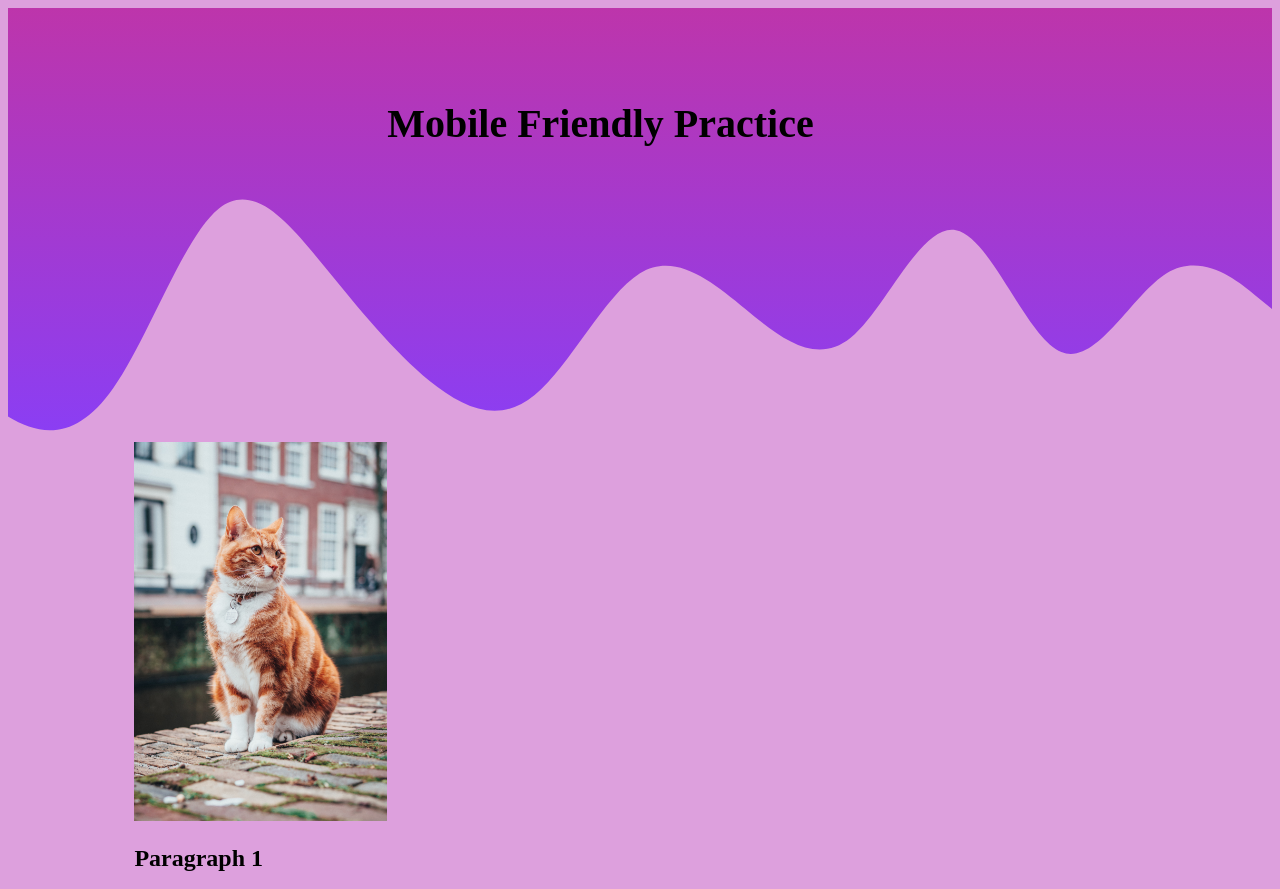
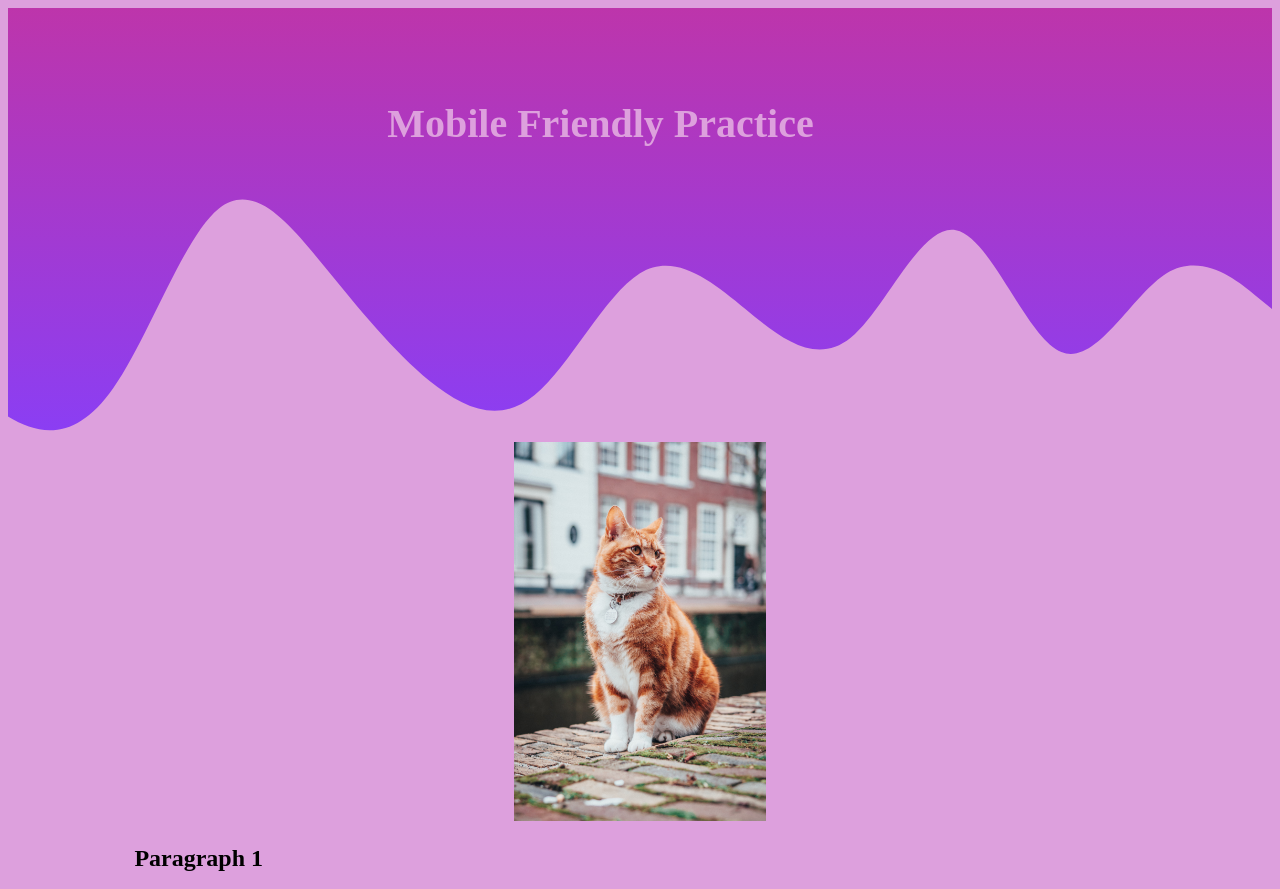
Before and after one commit to Laura-Inman/mobile-friendly-practice, a plain HTML site: page index.html in a window 1280 px wide. Shown: the top 889 px of the page. Drawn offline with Linux system fonts and the light colour scheme.

Commit message:
added media queries

```diff
--- a/css/style.css
+++ b/css/style.css
@@ -12,6 +12,11 @@ header h1 {
 main {
     width: 80%;
     margin: 0 auto;
+}
+
+.image {
+    margin: 0 auto;
+    text-align: center;
 }
 
 img {
@@ -35,11 +40,19 @@ footer p {
     body {
         background-color: lightcoral;
     }
+
+    h1 {
+        color: coral;
+    }
 }
 
 @media screen and (min-width: 786px) {
     body {
         background-color: yellow;
+    }
+
+    h1 {
+        color: yellow;
     }
 }
 
@@ -47,4 +60,8 @@ footer p {
     body {
         background-color: plum;
     }
+
+    h1 {
+        color: plum;
+    }
 }
--- a/index.html
+++ b/index.html
@@ -15,7 +15,9 @@
     </header>
 
     <main>
-        <img src="./images/orange-tabby.jpg" alt="orange tabby cat">
+        <div class="image">
+            <img src="./images/orange-tabby.jpg" alt="orange tabby cat">
+        </div>
         <h2>Paragraph 1</h2>
         <p>Lorem ipsum dolor sit amet consectetur adipisicing elit. Commodi accusamus quo, nobis odit, nostrum corrupti optio similique quaerat sunt harum voluptatem quam officiis, rem hic cumque laudantium fuga nisi maxime? Lorem ipsum dolor sit amet consectetur adipisicing elit. Mollitia laborum magnam modi est in quo quibusdam officiis ipsum. Iure quis est, in cum veritatis sequi. Inventore beatae quisquam debitis architecto. Lorem ipsum dolor sit amet consectetur adipisicing elit. Delectus consectetur ex debitis animi eos, nostrum mollitia autem totam blanditiis, architecto perspiciatis nulla quis vitae itaque harum nesciunt ipsa facere asperiores. Lorem ipsum dolor, sit amet consectetur adipisicing elit. Quas recusandae necessitatibus debitis temporibus pariatur magni illo esse voluptatem adipisci? Veniam nulla eos, recusandae placeat sit distinctio corrupti quasi provident id.</p>
 
```
